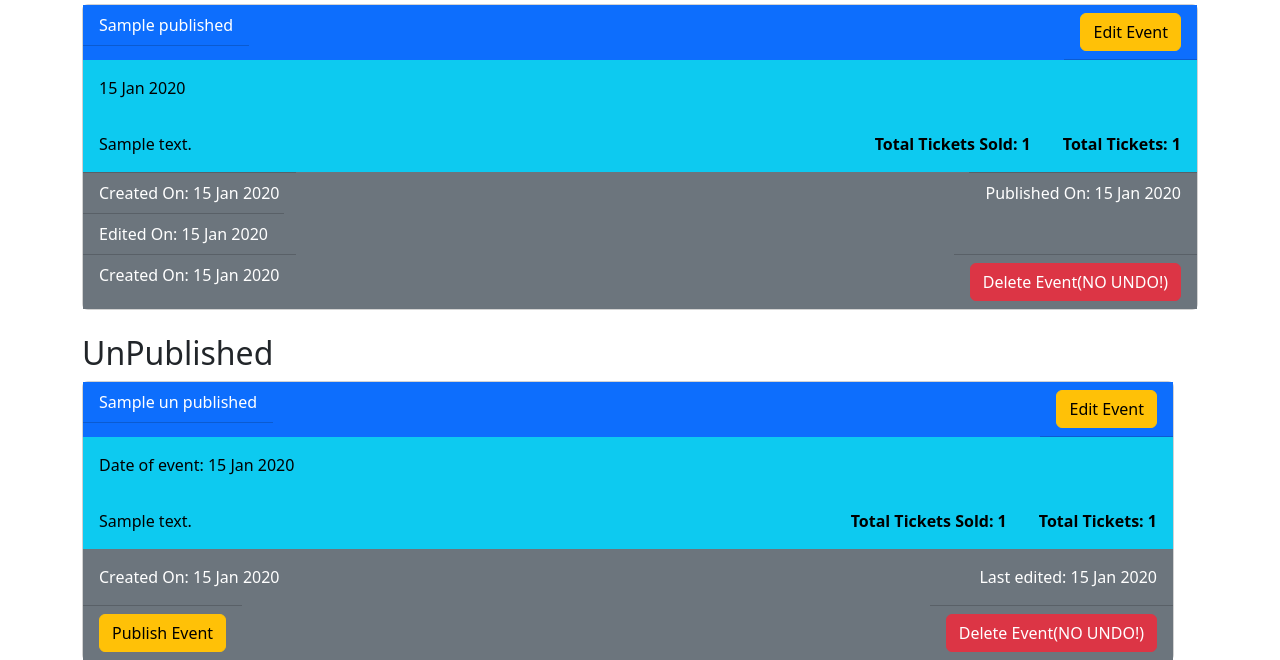
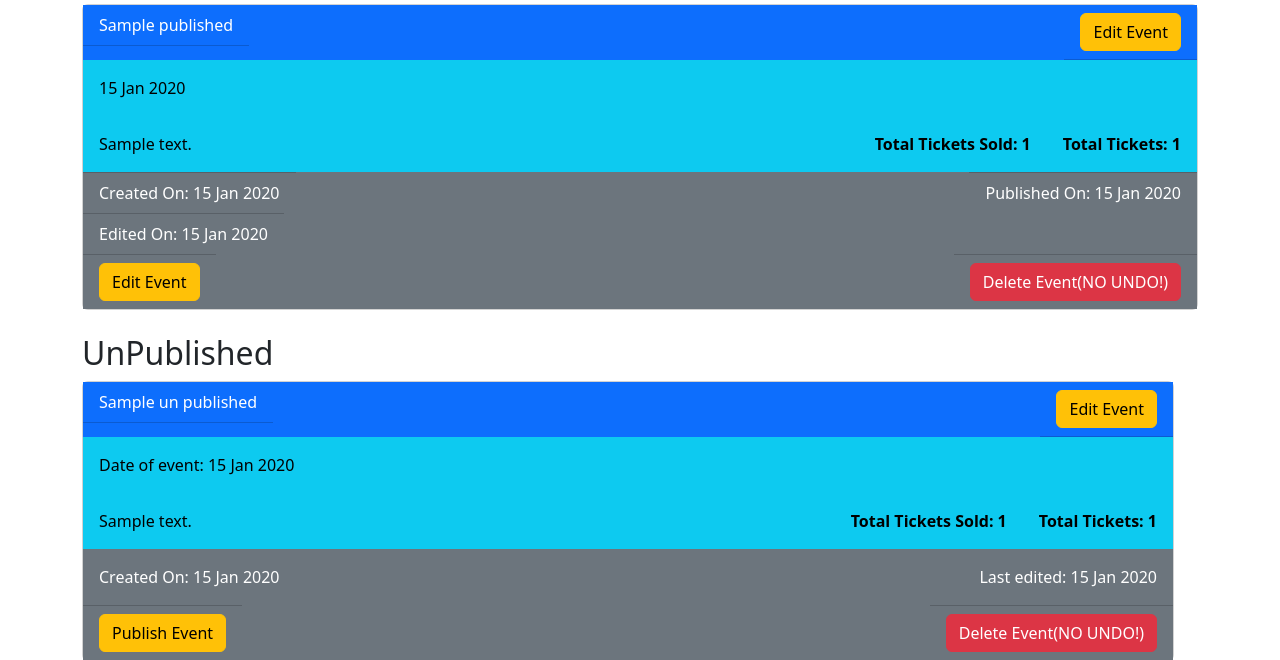
Before and after one commit to cskoster/db_web_midterm, a Node server app: template views/organizerHome.ejs in a window 1280 px wide. Shown: the part 338-998 px from the top of the page. Run offline with Node 20, Linux system fonts and the light colour scheme; the template is opened without the code that fills it: most values are stand-ins (such as "Sample title", 1, 10 or a date in 2020); some libraries are stand-ins or nearby versions.

```diff
--- a/views/organizerHome.ejs
+++ b/views/organizerHome.ejs
@@ -83,7 +83,12 @@
               <div class="card-footer bg-secondary text-white float-start">Edited On: <%=data.date_edited %></div>
             </div>
             <div class="clearfix bg-secondary">
-              <div class="card-footer bg-secondary text-white float-start">Created On: <%=data.date_created %></div>
+              <div class="card-footer bg-secondary text-white float-start">
+                <form action="edit_event" method="post">
+                  <input type="hidden" id="event_<%=data.id%>" name="id" value="<%=data.id%>" />
+                  <button type="submit" class="btn btn-warning">Edit Event</button>
+                </form>
+              </div>
               <div class="card-footer bg-secondary text-white float-end">
                 <form action="delete_event" method="post">
                   <input type="hidden" id="event_<%=data.id%>" name="id" value="<%=data.id%>" />
@@ -127,6 +132,7 @@
                 <div class="card-body bg-secondary text-white float-start">Created On: <%=data.date_created %></div>
                 <div class="card-body bg-secondary text-white float-end">Last edited: <%=data.date_edited %></div>
               </div>
+
               <div class="clearfix bg-secondary">
                 <div class="card-footer bg-secondary text-white float-start text-info">
                   <form action="publish_event" method="post">
```
